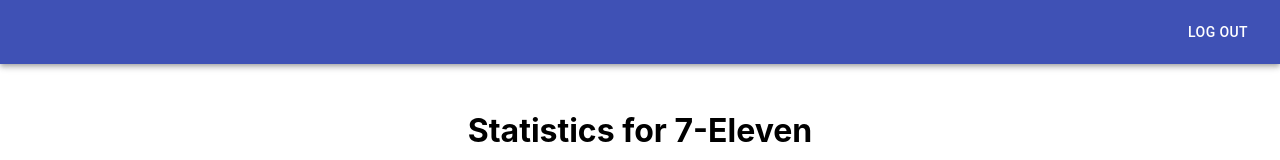
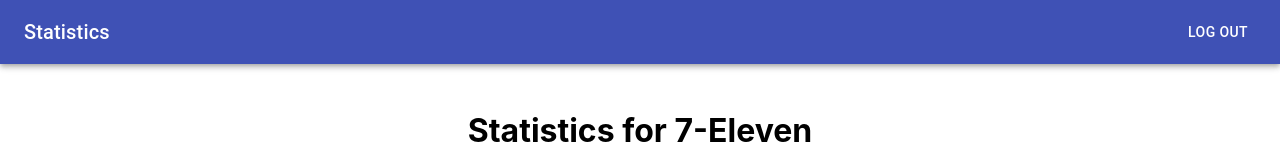
Before and after one commit to sidtiwari98/fyp-app, a React (Create React App) app in the folder dashboard/: page /stats in a window 1280 px wide. Shown: the top 160 px of the page. Built offline with nearby package versions, Linux system fonts and the light colour scheme.

Commit message:
[Update] Stats change

```diff
--- a/dashboard/src/pages/StatsPage/StatsPage.js
+++ b/dashboard/src/pages/StatsPage/StatsPage.js
@@ -46,7 +46,7 @@
         )
     }
     return (
-        <DefaultLayout>
+        <DefaultLayout title = {"Statistics"}>
             <div className="main_contianer">
                 <h1 className = "heading_stats">Statistics for 7-Eleven</h1>
                 <TabNav value={value} handleChange={handleChange} >
```
Also changed, not shown: 1 other file (tests, documents, lock files or other folders).
